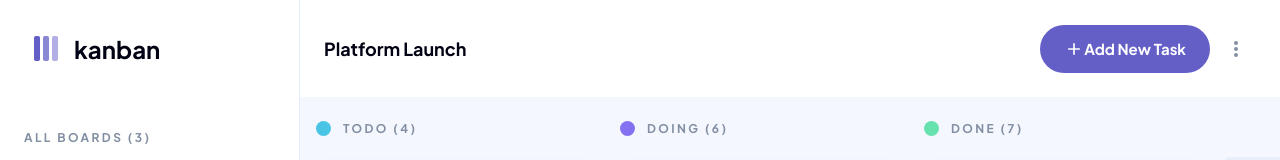
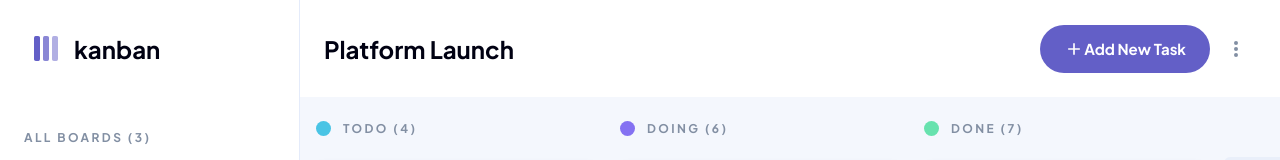
Before and after one commit to DomZem/kanban-task-management-app, a React (Vite) app: page / in a window 1280 px wide. Shown: the top 160 px of the page. Built offline with nearby package versions, Linux system fonts and the light colour scheme.

Commit message:
Change font size of board name

```diff
--- a/src/components/organisms/Header/Header.tsx
+++ b/src/components/organisms/Header/Header.tsx
@@ -87,7 +87,7 @@ const Header = () => {
           <div className="flex items-center pl-headerMobilePadding md:pl-6">
             <img className="mr-4 md:hidden" src={logoImage} alt="logo" />
 
-            <h2 className="heading-l mr-1 text-primaryBlack dark:text-primaryWhite md:m-0">
+            <h2 className="heading-l lg:heading-xl mr-1 text-primaryBlack dark:text-primaryWhite md:m-0 md:text-xl md:leading-normal">
               {board.name}
             </h2>
 
```
